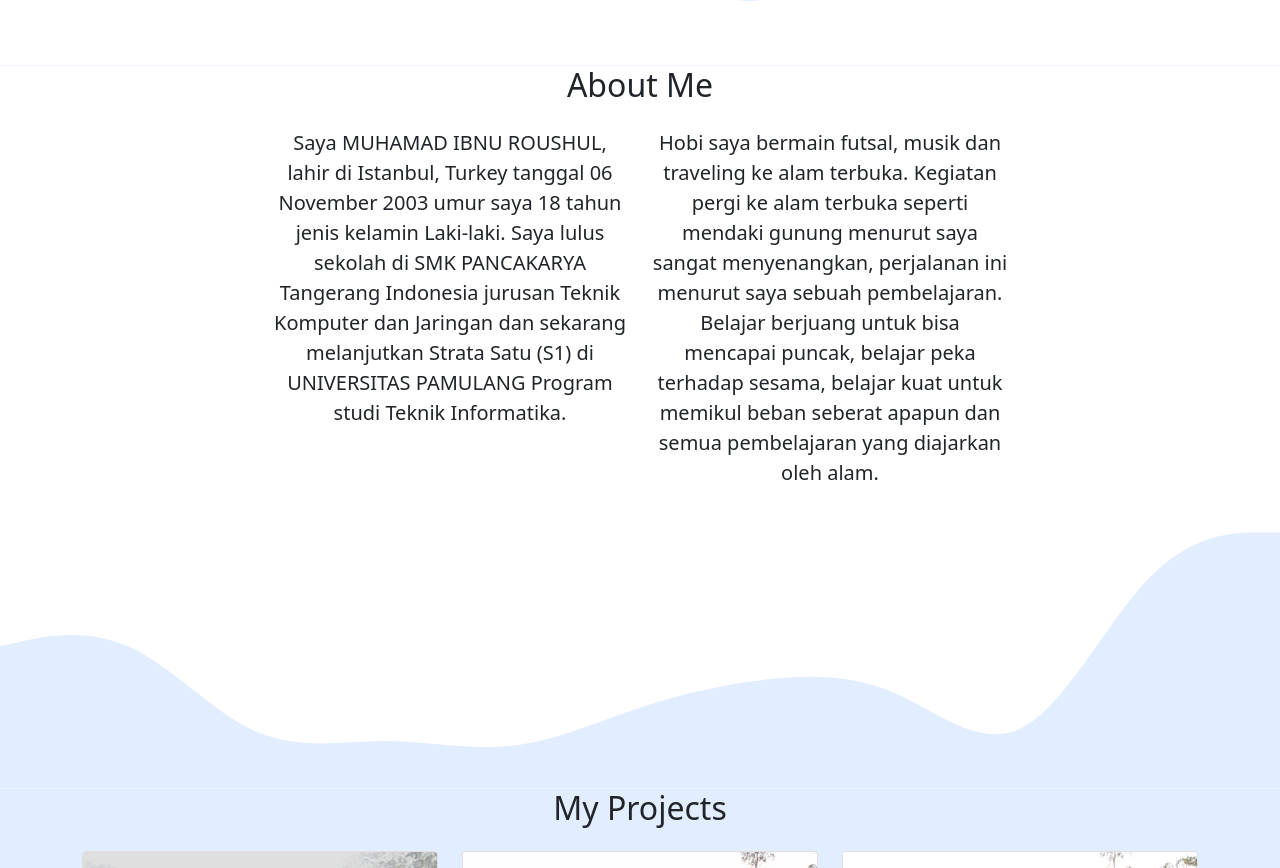
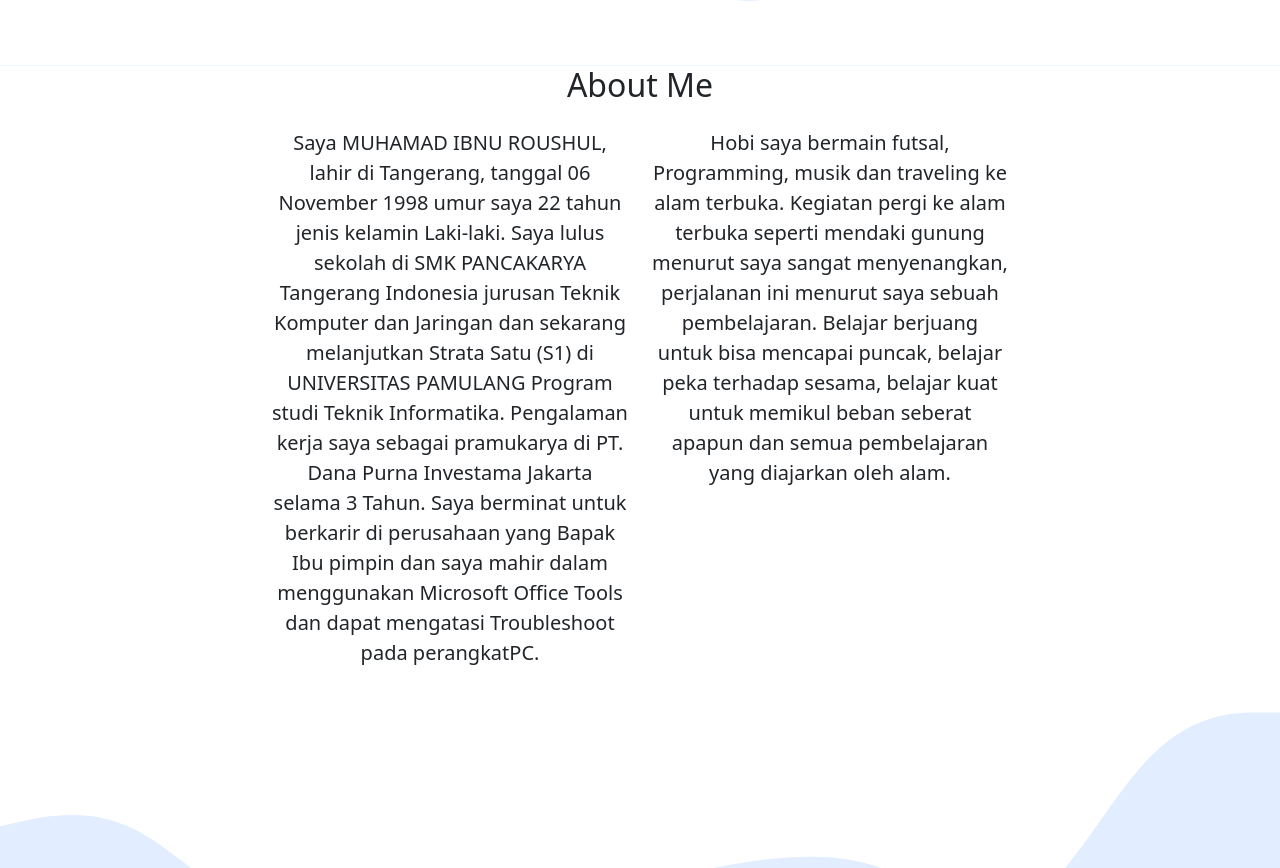
Before and after one commit to MuhamadIbnuRoushul/ibnuesta.github.io, a plain HTML site: page index.html in a window 1280 px wide. Shown: the part 640-1508 px from the top of the page. Drawn offline with nearby package versions, Linux system fonts and the light colour scheme.

Commit message:
Merubah isi about me

```diff
--- a/index.html
+++ b/index.html
@@ -64,10 +64,13 @@
             </div>
             <div class="row justify-content-center fs-5 text-center">
                 <div class="col-md-4 ">
-                    <p>Saya MUHAMAD IBNU ROUSHUL, lahir di Istanbul, Turkey tanggal 06 November 2003 umur saya 18 tahun jenis kelamin Laki-laki. Saya lulus sekolah di SMK PANCAKARYA Tangerang Indonesia jurusan Teknik Komputer dan Jaringan dan sekarang melanjutkan Strata Satu (S1) di UNIVERSITAS PAMULANG Program studi Teknik Informatika.</p>
+                    <p>Saya MUHAMAD IBNU ROUSHUL, lahir di Tangerang, tanggal 06 November 1998 umur saya 22 tahun jenis kelamin Laki-laki. Saya lulus sekolah di SMK PANCAKARYA Tangerang Indonesia jurusan Teknik Komputer dan Jaringan dan sekarang melanjutkan Strata Satu (S1) di UNIVERSITAS PAMULANG Program studi Teknik Informatika. Pengalaman kerja saya sebagai pramukarya di PT. Dana Purna Investama Jakarta selama 3 Tahun. Saya
+                      berminat untuk berkarir di perusahaan yang Bapak Ibu pimpin dan saya mahir dalam
+                      menggunakan Microsoft Office Tools dan dapat mengatasi Troubleshoot pada
+                      perangkatPC.</p>
                 </div>
                 <div class="col-md-4">
-                    <p>Hobi saya bermain futsal, musik dan traveling ke alam terbuka. Kegiatan pergi ke alam terbuka seperti mendaki gunung menurut saya sangat menyenangkan, perjalanan ini menurut saya sebuah pembelajaran. Belajar berjuang untuk bisa mencapai puncak, belajar peka terhadap sesama, belajar kuat untuk memikul beban seberat apapun dan semua pembelajaran yang diajarkan oleh alam.</p>
+                    <p>Hobi saya bermain futsal, Programming, musik dan traveling ke alam terbuka. Kegiatan pergi ke alam terbuka seperti mendaki gunung menurut saya sangat menyenangkan, perjalanan ini menurut saya sebuah pembelajaran. Belajar berjuang untuk bisa mencapai puncak, belajar peka terhadap sesama, belajar kuat untuk memikul beban seberat apapun dan semua pembelajaran yang diajarkan oleh alam.</p>
                 </div>
             </div>
         </div>
```
